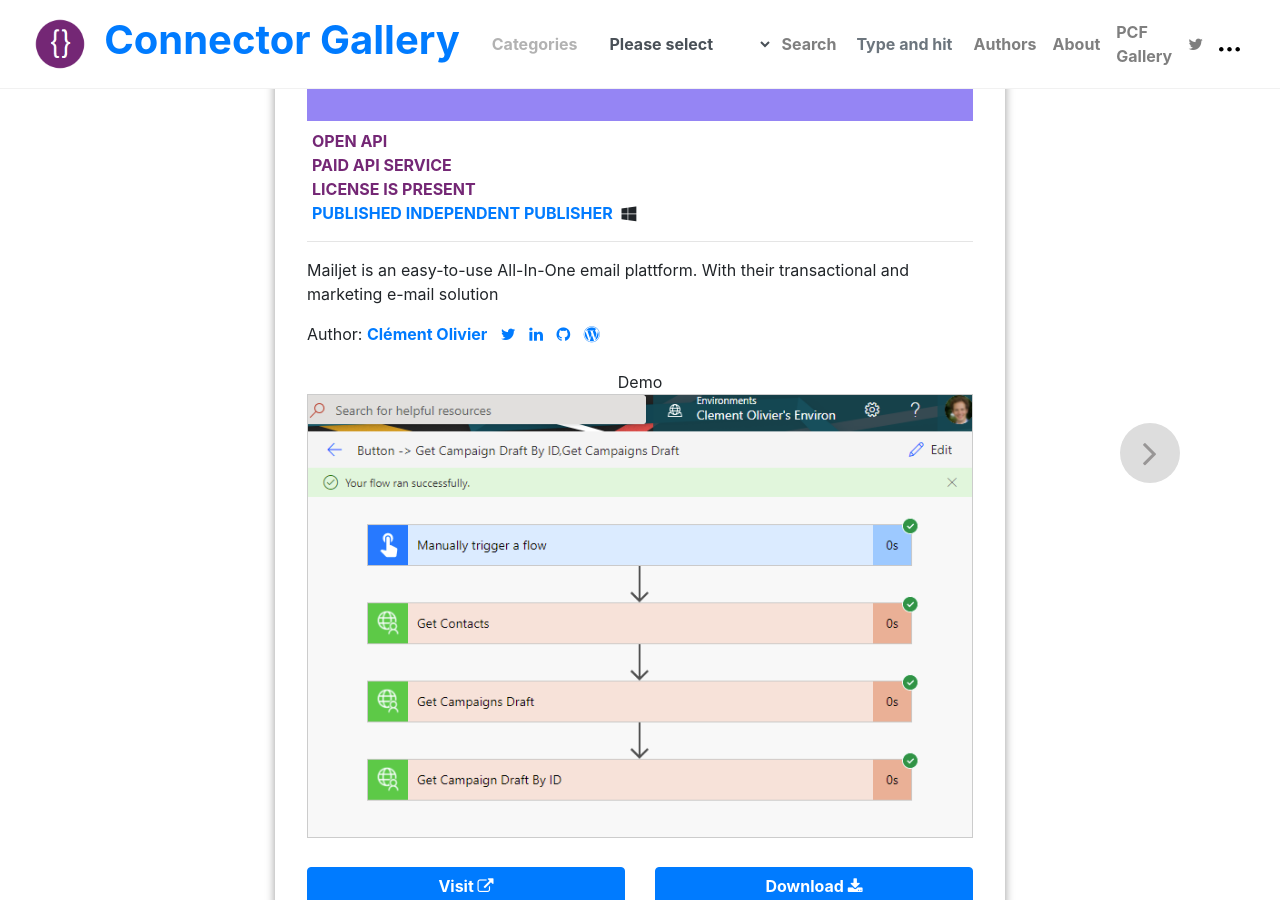
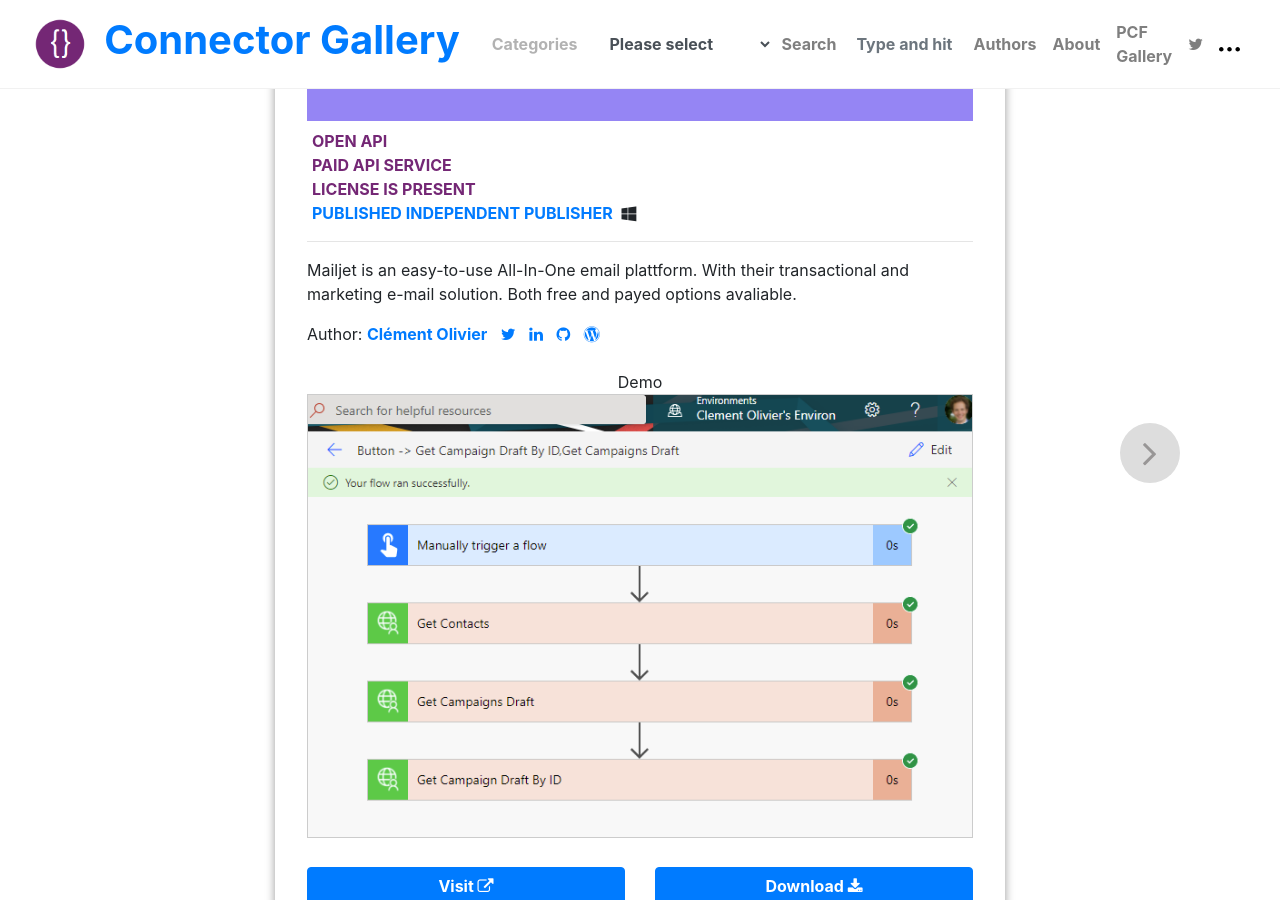
Before and after one commit to thomassandsor/connector.gallery, a Jekyll site: the page built from _posts/2022-03-04-MailJet.md, in a window 1280 px wide and 900 px high, scrolled down 771 px. Built offline with Jekyll 4.4.1, drawn with Linux system fonts in a browser that asks for light colours; nearby versions of some CDN libraries; library files that are not in the unit come from our copies; comment, search, counter and statistics services are not loaded.

Commit message:
Update 2022-03-04-MailJet.md

```diff
--- a/_posts/2022-03-04-MailJet.md
+++ b/_posts/2022-03-04-MailJet.md
@@ -16,4 +16,4 @@
 independent_published: true
 independent_publisher_link: 'https://docs.microsoft.com/en-us/connectors/mailjetip/'
 ---
-Mailjet is an easy-to-use All-In-One email plattform. With their transactional and marketing e-mail solution
+Mailjet is an easy-to-use All-In-One email plattform. With their transactional and marketing e-mail solution. Both free and payed options avaliable.
```
